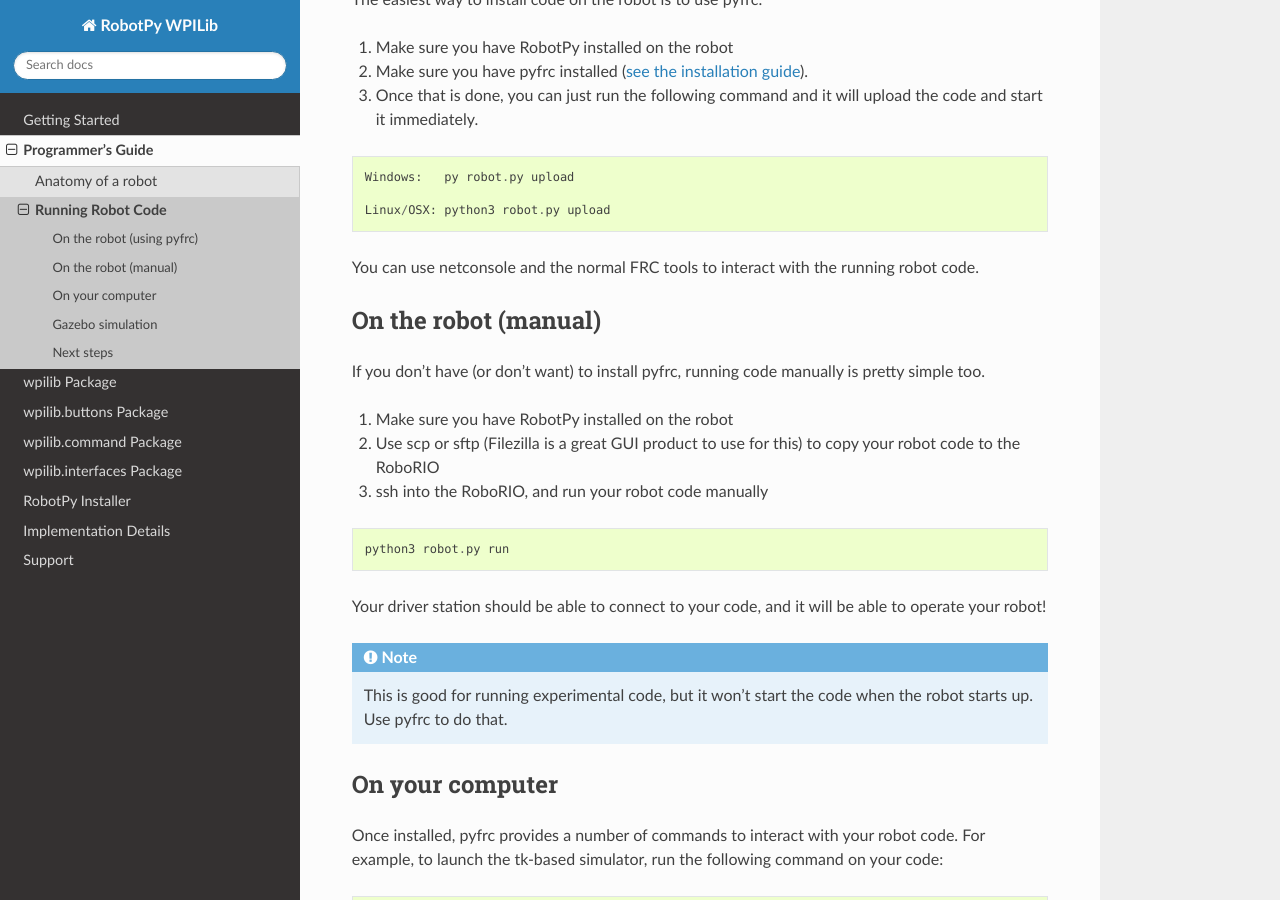
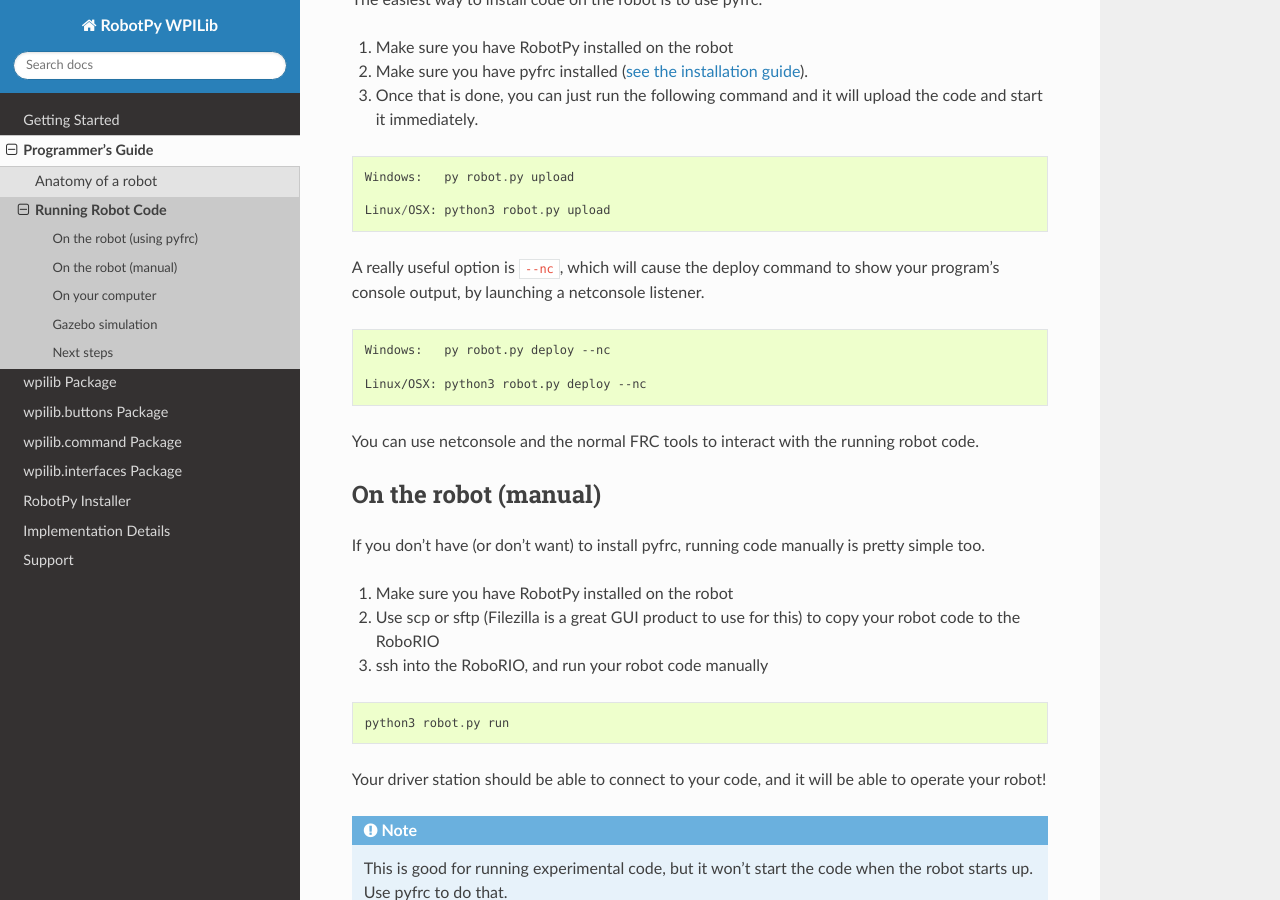
Before and after one commit to robotpy/robotpy-wpilib, a Sphinx documentation site: the page built from docs/guide/running.rst, in a window 1280 px wide and 900 px high, scrolled down 300 px. Built offline with Sphinx 7.4.7 and the Read the Docs theme 2.0.0, drawn with Linux system fonts in a browser that asks for light colours; the version number could not be read and is left out.

Commit message:
Update docs to mention --nc

```diff
--- a/docs/guide/running.rst
+++ b/docs/guide/running.rst
@@ -20,6 +20,15 @@
     Windows:   py robot.py upload
 
     Linux/OSX: python3 robot.py upload
+
+A really useful option is ``--nc``, which will cause the deploy command to show
+your program's console output, by launching a netconsole listener.
+
+.. code-block:: sh
+
+    Windows:   py robot.py deploy --nc
+
+    Linux/OSX: python3 robot.py deploy --nc
 
 You can use netconsole and the normal FRC tools to interact with the running robot code.
 
```
